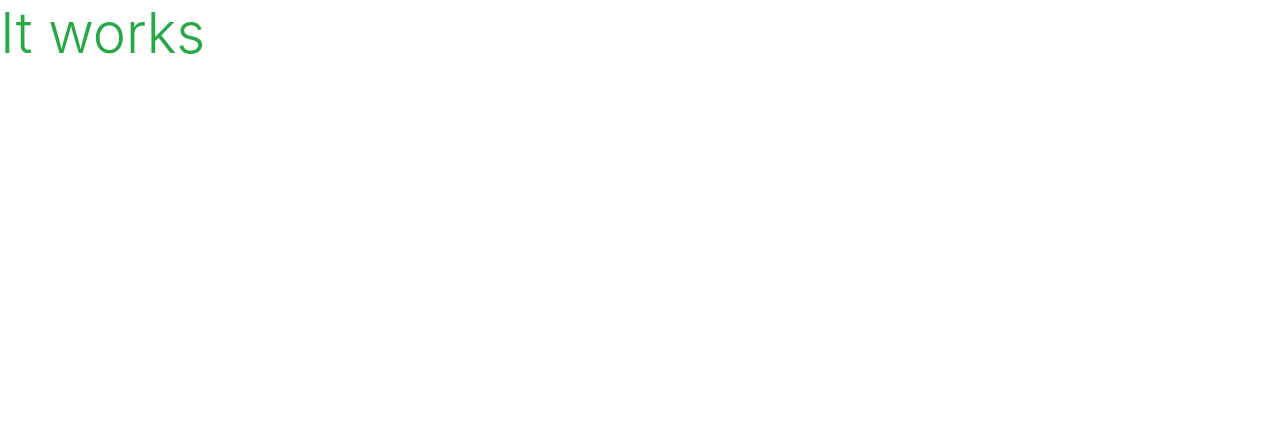
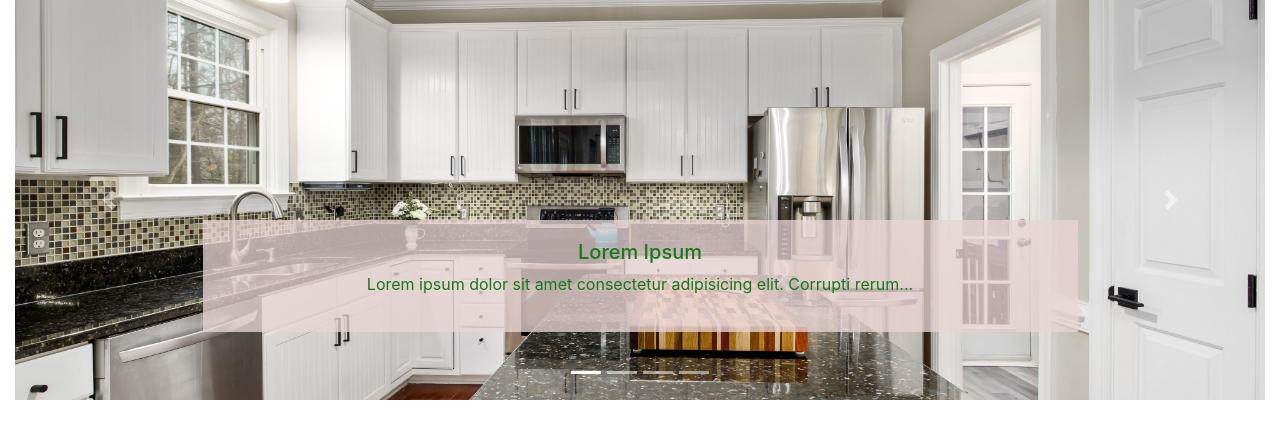
Before and after one commit to juliandunne1234/woodwork, a Django app: page / in a window 1280 px wide. Shown: the top 439 px of the page. Run offline with Django 3.2, Linux system fonts and the light colour scheme; some libraries are stand-ins or nearby versions.

Commit message:
added homepage content

```diff
--- a/home/templates/home/index.html
+++ b/home/templates/home/index.html
@@ -1,6 +1,67 @@
 {% extends "base.html" %}
 {% load static %}
 
+{% block page_header %}
+<div class="container container-header">
+    <div class="row">
+        <div class="col">
+
+        </div>
+    </div>
+</div>
+{% endblock %}
+
 {% block content %}
-<h1 class="display-4 text-success">It works</h1>
+<div class="container-fluid">
+    <div class="row">
+        <div class="col">
+            <div id="sliderIndicators" class="carousel slide" data-ride="carousel">
+                <ol class="carousel-indicators">
+                    <li data-target="#sliderIndicators" data-slide-to="0" class="active"></li>
+                    <li data-target="#sliderIndicators" data-slide-to="1"></li>
+                    <li data-target="#sliderIndicators" data-slide-to="2"></li>
+                    <li data-target="#sliderIndicators" data-slide-to="3"></li>
+                </ol>
+                <div class="carousel-inner">
+                    <div class="carousel-item active">
+                        <img class="d-block w-100" src="/media/pexels-curtis-adams-10827379.jpg" alt="#">
+                        <div class="carousel-caption text-green mb-5 d-none d-md-block">
+                            <h5>Lorem Ipsum</h5>
+                            <p>Lorem ipsum dolor sit amet consectetur adipisicing elit. Corrupti rerum...</p>
+                        </div>
+                    </div>
+                    <div class="carousel-item">
+                        <img class="d-block w-100" src="/media/pexels-level-media-3016430.jpg" alt="#">
+                        <div class="carousel-caption text-green mb-5 d-none d-md-block">
+                            <h5>Lorem Ipsum</h5>
+                            <p>Lorem ipsum dolor sit amet consectetur adipisicing elit. Corrupti rerum...</p>
+                        </div>
+                    </div>
+                    <div class="carousel-item">
+                        <img class="d-block w-100" src="/media/pexels-mark-mccammon-2724749.jpg" alt="#">
+                        <div class="carousel-caption text-green mb-5 d-none d-md-block">
+                            <h5>Lorem Ipsum</h5>
+                            <p>Lorem ipsum dolor sit amet consectetur adipisicing elit. Corrupti rerum...</p>
+                        </div>
+                    </div>
+                    <div class="carousel-item">
+                        <img class="d-block w-100" src="/media/pexels-saviesa-home-2089698.jpg" alt="#">
+                        <div class="carousel-caption text-green mb-5 d-none d-md-block">
+                            <h5>Lorem Ipsum</h5>
+                            <p>Lorem ipsum dolor sit amet consectetur adipisicing elit. Corrupti rerum...</p>
+                        </div>
+                    </div>
+                </div>
+                <a class="carousel-control-prev" href="#sliderIndicators" role="button" data-slide="prev">
+                    <span class="carousel-control-prev-icon" aria-hidden="true"></span>
+                    <span class="sr-only">Previous</span>
+                </a>
+                <a class="carousel-control-next" href="#sliderIndicators" role="button" data-slide="next">
+                    <span class="carousel-control-next-icon" aria-hidden="true"></span>
+                    <span class="sr-only">Next</span>
+                </a>
+            </div>
+        </div>
+    </div>
+</div>
 {% endblock %}
--- /dev/null
+++ b/static/css/base.css
@@ -0,0 +1,14 @@
+img {
+    height: 400px;
+    object-fit: cover;
+    object-position: center;
+  }
+
+.carousel-caption {
+    background-color: rgba(233, 212, 212, 0.77);
+}
+
+.text-green {
+    color: rgb(25, 120, 25);
+    font-size: 1rem;
+}
--- a/templates/base.html
+++ b/templates/base.html
@@ -16,12 +16,14 @@
     {% block corecss %}
     <link rel="stylesheet" href="https://cdn.jsdelivr.net/npm/bootstrap@4.6.2/dist/css/bootstrap.min.css"
         integrity="sha384-xOolHFLEh07PJGoPkLv1IbcEPTNtaed2xpHsD9ESMhqIYd0nLMwNLD69Npy4HI+N" crossorigin="anonymous">
+    <link rel="stylesheet" href="{% static 'css/base.css' %}">
     {% endblock %}
 
     {% block extra_css %}
     {% endblock %}
 
     {% block corejs %}
+    <script src="https://kit.fontawesome.com/e9c73d7092.js" crossorigin="anonymous"></script>
     <script src="https://cdn.jsdelivr.net/npm/jquery@3.5.1/dist/jquery.slim.min.js"
         integrity="sha384-DfXdz2htPH0lsSSs5nCTpuj/zy4C+OGpamoFVy38MVBnE+IbbVYUew+OrCXaRkfj" crossorigin="anonymous">
     </script>
--- a/woodwork/settings.py
+++ b/woodwork/settings.py
@@ -146,6 +146,10 @@ USE_TZ = True
 # https://docs.djangoproject.com/en/3.2/howto/static-files/
 
 STATIC_URL = '/static/'
+STATICFILES_DIRS= (os.path.join(BASE_DIR, 'static'), )
+
+MEDIA_URL = '/media/'
+MEDIA_ROOT = os.path.join(BASE_DIR, 'media')
 
 # Default primary key field type
 # https://docs.djangoproject.com/en/3.2/ref/settings/#default-auto-field
--- a/woodwork/urls.py
+++ b/woodwork/urls.py
@@ -15,9 +15,11 @@ Including another URLconf
 """
 from django.contrib import admin
 from django.urls import path, include
+from django.conf import settings
+from django.conf.urls.static import static
 
 urlpatterns = [
     path('admin/', admin.site.urls),
     path('accounts/', include('allauth.urls')),
     path('', include('home.urls')),
-]
+] + static(settings.MEDIA_URL, document_root=settings.MEDIA_ROOT)
```
Also changed, not shown: media/pexels-curtis-adams-10827379.jpg (added), media/pexels-level-media-3016430.jpg (added), media/pexels-mark-mccammon-2724749.jpg (added), 1 other file.
